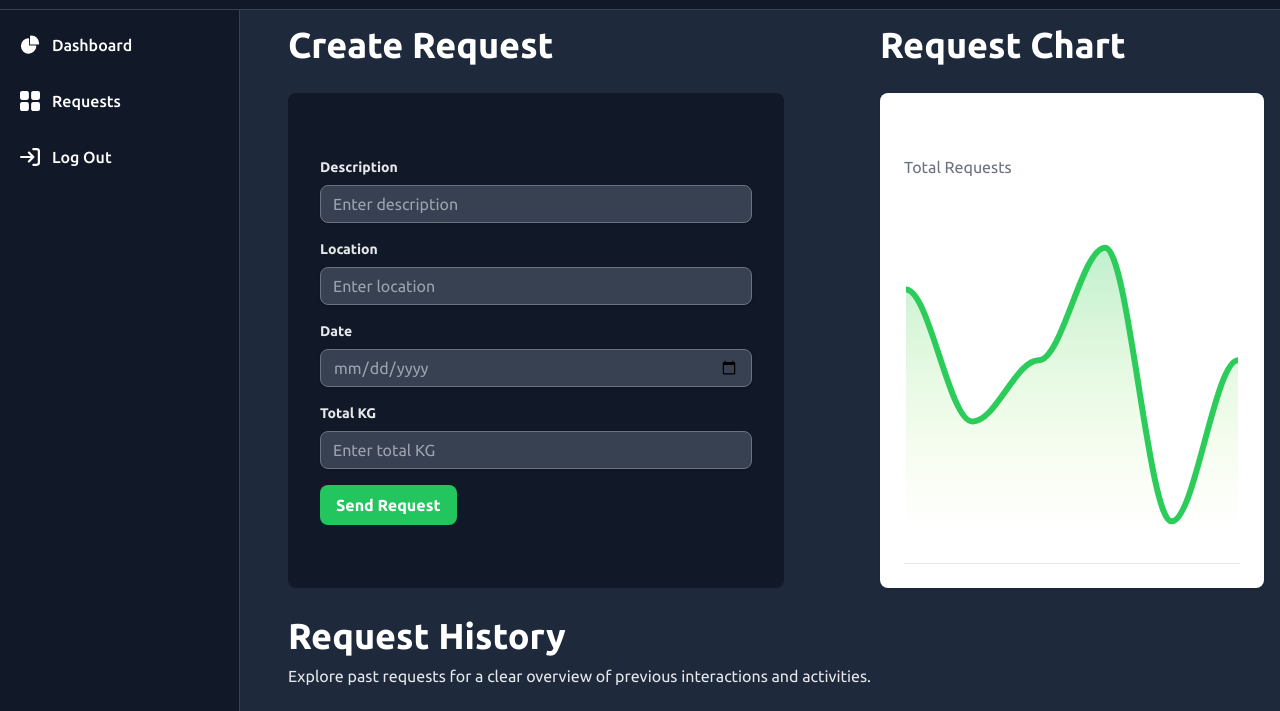
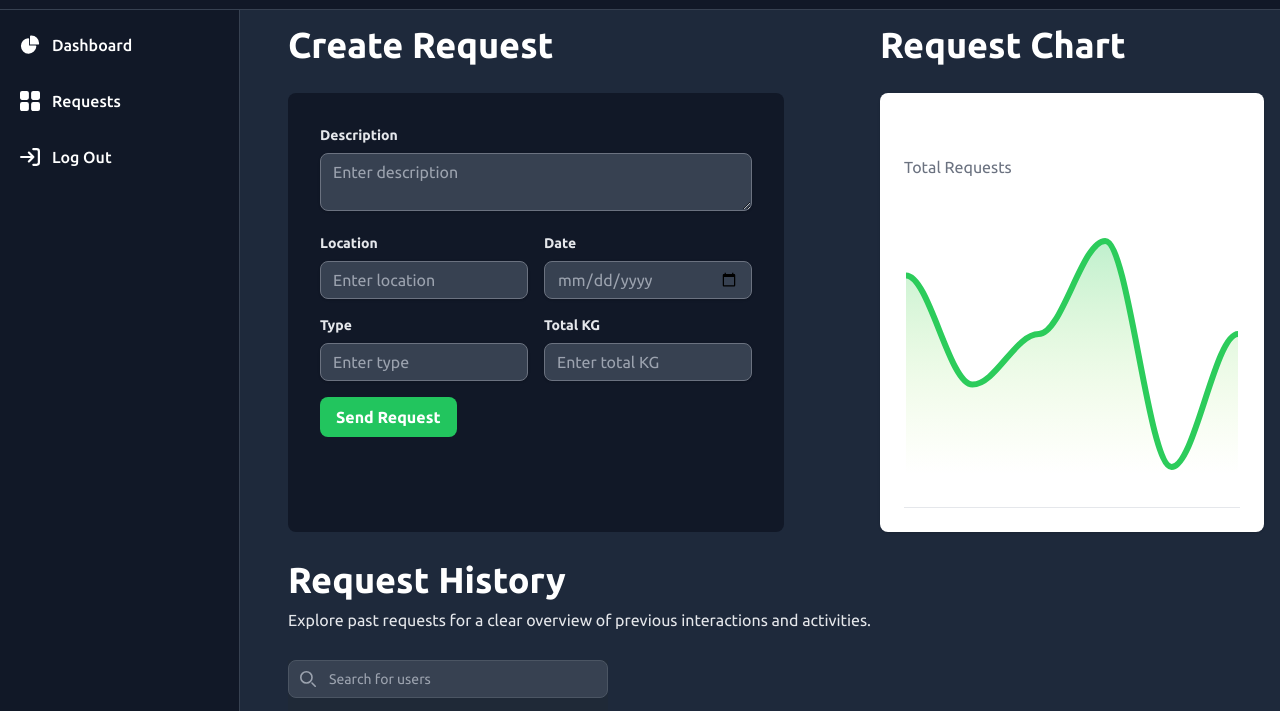
Before and after one commit to freelanceAP/GreenCycle-Front, a website: page public/assets/pages/requestClient.html in a window 1280 px wide. Shown: the part 55-766 px from the top of the page. Drawn offline with nearby package versions, Linux system fonts and the light colour scheme.

Commit message:
create request type

```diff
--- a/public/assets/pages/requestClient.html
+++ b/public/assets/pages/requestClient.html
@@ -140,17 +140,18 @@
         <!-- Top Left: Form -->
         <div class="col-span-1 flex flex-col items-start">
             <h2 class="text-white text-4xl font-semibold mb-7">Create Request</h2>
-            <div class="flex flex-col justify-center items-center bg-gray-900 rounded-lg p-8 w-full h-full t">
+            <div class="flex flex-col justify-start items-center bg-gray-900 rounded-lg p-8 w-full h-full">
                 <form id="createRequestForm" class="w-full max-w-lg">
                     <div class="mb-4">
                         <label class="block text-gray-200 text-sm font-bold mb-2" for="description">
                             Description
                         </label>
-                        <input
-                            class="bg-gray-700 shadow appearance-none border rounded-lg w-full py-2 px-3 text-gray-400 leading-tight focus:outline-none focus:shadow-outline"
-                            id="description" type="text" placeholder="Enter description">
+                        <textarea
+                            class="bg-gray-700 shadow appearance-none border rounded-lg w-full py-2 px-3 text-gray-400 leading-tight focus:outline-none focus:shadow-outline resize-y"
+                            id="description" placeholder="Enter description"></textarea>
                     </div>
-                    <div class="mb-4">
+                    <div class="mb-4 flex space-x-4">
+                        <div class="w-1/2">
                             <label class="block text-gray-200 text-sm font-bold mb-2" for="location">
                                 Location
                             </label>
@@ -158,7 +159,7 @@
                                 class="bg-gray-700 shadow appearance-none border rounded-lg w-full py-2 px-3 text-gray-400 leading-tight focus:outline-none focus:shadow-outline"
                                 id="location" type="text" placeholder="Enter location">
                         </div>
-                    <div class="mb-4">
+                        <div class="w-1/2">
                             <label class="block text-gray-200 text-sm font-bold mb-2" for="date">
                                 Date
                             </label>
@@ -166,13 +167,24 @@
                                 class="bg-gray-700 shadow appearance-none border rounded-lg w-full py-2 px-3 text-gray-400 leading-tight focus:outline-none focus:shadow-outline"
                                 id="date" type="date">
                         </div>
-                    <div class="mb-4">
+                    </div>
+                    <div class="mb-4 flex space-x-4">
+                        <div class="w-1/2">
+                            <label class="block text-gray-200 text-sm font-bold mb-2" for="type">
+                                Type
+                            </label>
+                            <input
+                                class="bg-gray-700 shadow appearance-none border rounded-lg w-full py-2 px-3 text-gray-400 leading-tight focus:outline-none focus:shadow-outline"
+                                id="type" type="text" placeholder="Enter type">
+                        </div>
+                        <div class="w-1/2">
                             <label class="block text-gray-200 text-sm font-bold mb-2" for="totalKg">
                                 Total KG
                             </label>
                             <input
                                 class="bg-gray-700 shadow appearance-none border rounded-lg w-full py-2 px-3 text-gray-400 leading-tight focus:outline-none focus:shadow-outline"
                                 id="totalKg" type="number" placeholder="Enter total KG">
+                        </div>
                     </div>
                     <div class="flex items-center justify-between">
                         <button
@@ -184,6 +196,9 @@
                 </form>
             </div>
         </div>
+
+
+
 
         <!-- Top Right: Chart -->
         <div class="col-span-1 flex flex-col justify-center items-start ml-24 w-[60vh] h-full">
```
Lines whose indentation alone changed are shown as unchanged.
